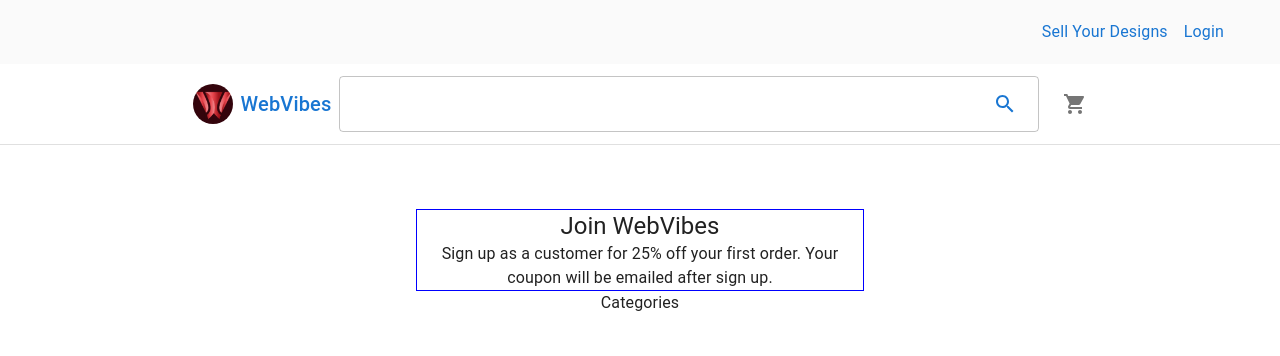
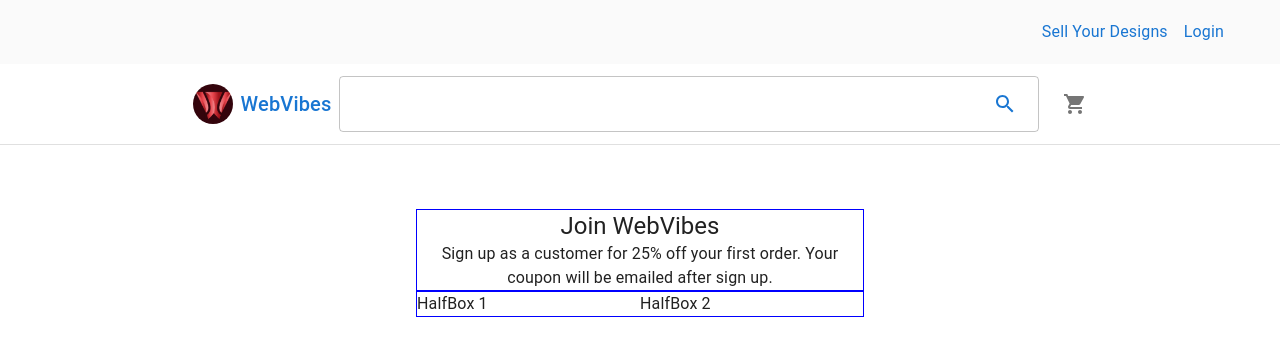
Before and after one commit to Tanaka785/OnlineStore, a React (Vite) app in the folder Frontend/: page /signup in a window 1280 px wide. Shown: the top 356 px of the page. Built offline with nearby package versions, Linux system fonts and the light colour scheme.

Commit message:
creates HalfBox reusable box that has flex: 1 to allow the HalfBoxes to take the same amount of space in the parent element

```diff
--- a/Frontend/src/components/other/authentication/signup/UserCategory.jsx
+++ b/Frontend/src/components/other/authentication/signup/UserCategory.jsx
@@ -1,3 +1,16 @@
+import { Box } from "@mui/material";
+import CenteredBox from "./CenteredBox";
+import styled from "@emotion/styled";
+
+const HalfBox = styled(Box)({
+  flex: 1,
+});
+
 export default function UserCategory() {
-  return <>Categories</>;
+  return (
+    <CenteredBox sx={{ display: "flex" }}>
+      <HalfBox>HalfBox 1</HalfBox>
+      <HalfBox>HalfBox 2</HalfBox>
+    </CenteredBox>
+  );
 }
```
